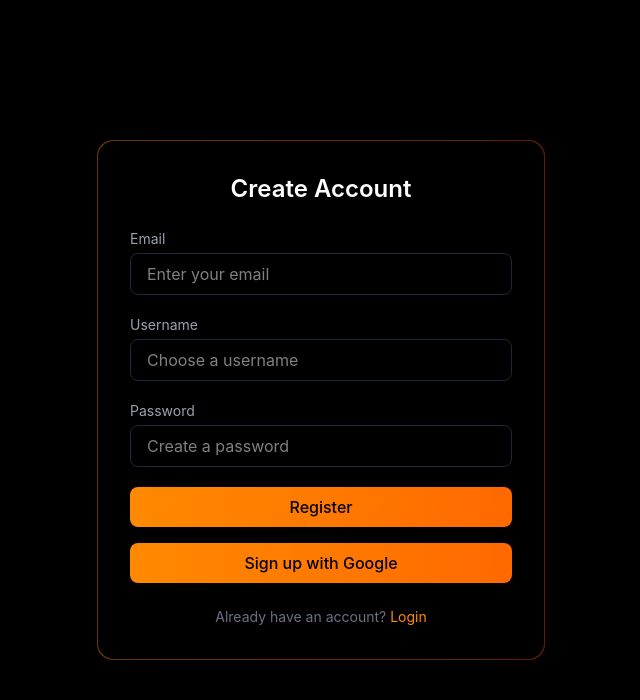
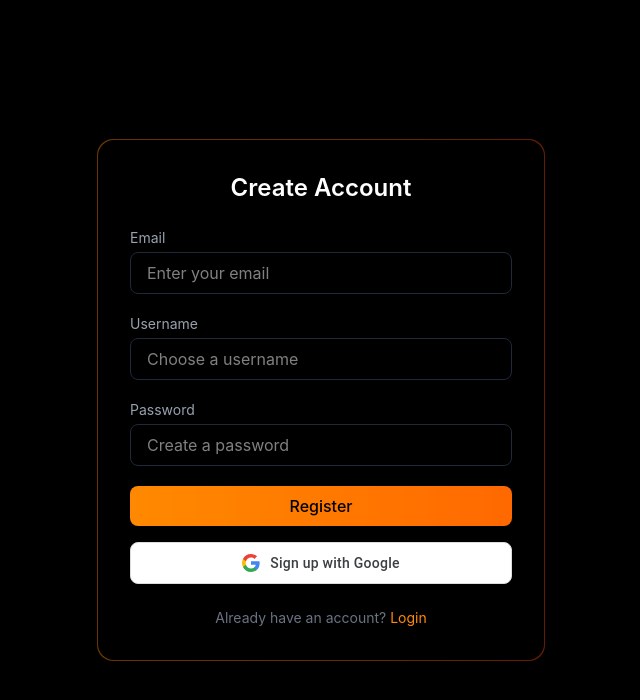
Before and after one commit to LEvii-Ackermann/perplexity, a React (Vite) app in the folder frontend/: page /register in a window 1280 px wide. Shown: the top 700 px of the page, without its empty margins (319-959 px from the left). Built offline with nearby package versions, Linux system fonts and the light colour scheme; no server answers.

Commit message:
oath frontend done

```diff
--- a/frontend/src/features/auth/pages/Login.jsx
+++ b/frontend/src/features/auth/pages/Login.jsx
@@ -100,7 +100,34 @@ const Login = () => {
             </button>
           </form>
 
-          <button onClick={oAthGoogleLogin} className="w-full py-2 rounded-lg font-medium text-black bg-linear-to-r from-orange-400 to-orange-500 hover:from-orange-500 hover:to-orange-600 cursor-pointer transition mt-4">
+          <button
+            onClick={oAthGoogleLogin}
+            style={{
+              display: "flex",
+              alignItems: "center",
+              justifyContent: "center",
+              gap: "10px",
+              width: "100%",
+              height: "42px",
+              marginTop: "16px",
+              background: "#fff",
+              border: "1px solid #dadce0",
+              borderRadius: "8px",
+              fontFamily: "'Google Sans', Roboto, Arial, sans-serif",
+              fontSize: "14px",
+              fontWeight: 500,
+              color: "#3c4043",
+              letterSpacing: "0.25px",
+              cursor: "pointer",
+              boxShadow: "0 1px 1px rgba(0,0,0,0.08)",
+            }}
+          >
+            <svg width="18" height="18" viewBox="0 0 18 18">
+              <path d="M17.64 9.205c0-.639-.057-1.252-.164-1.841H9v3.481h4.844a4.14 4.14 0 0 1-1.796 2.716v2.259h2.908c1.702-1.567 2.684-3.875 2.684-6.615Z" fill="#4285F4"/>
+              <path d="M9 18c2.43 0 4.467-.806 5.956-2.18l-2.908-2.259c-.806.54-1.837.86-3.048.86-2.344 0-4.328-1.584-5.036-3.711H.957v2.332A8.997 8.997 0 0 0 9 18Z" fill="#34A853"/>
+              <path d="M3.964 10.71A5.41 5.41 0 0 1 3.682 9c0-.593.102-1.17.282-1.71V4.958H.957A8.996 8.996 0 0 0 0 9c0 1.452.348 2.827.957 4.042l3.007-2.332Z" fill="#FBBC05"/>
+              <path d="M9 3.58c1.321 0 2.508.454 3.44 1.345l2.582-2.58C13.463.891 11.426 0 9 0A8.997 8.997 0 0 0 .957 4.958L3.964 7.29C4.672 5.163 6.656 3.58 9 3.58Z" fill="#EA4335"/>
+            </svg>
             Sign in with Google
           </button>
 
--- a/frontend/src/features/auth/pages/Register.jsx
+++ b/frontend/src/features/auth/pages/Register.jsx
@@ -109,7 +109,34 @@ const Register = () => {
             </button>
           </form>
 
-          <button onClick={oathGoogleRegister} className="w-full py-2 rounded-lg font-medium text-black bg-linear-to-r from-orange-400 to-orange-500 hover:from-orange-500 hover:to-orange-600 cursor-pointer transition mt-4">
+          <button
+            onClick={oathGoogleRegister}
+            style={{
+              display: "flex",
+              alignItems: "center",
+              justifyContent: "center",
+              gap: "10px",
+              width: "100%",
+              height: "42px",
+              marginTop: "16px",
+              background: "#fff",
+              border: "1px solid #dadce0",
+              borderRadius: "8px",
+              fontFamily: "'Google Sans', Roboto, Arial, sans-serif",
+              fontSize: "14px",
+              fontWeight: 500,
+              color: "#3c4043",
+              letterSpacing: "0.25px",
+              cursor: "pointer",
+              boxShadow: "0 1px 1px rgba(0,0,0,0.08)",
+            }}
+          >
+            <svg width="18" height="18" viewBox="0 0 18 18">
+              <path d="M17.64 9.205c0-.639-.057-1.252-.164-1.841H9v3.481h4.844a4.14 4.14 0 0 1-1.796 2.716v2.259h2.908c1.702-1.567 2.684-3.875 2.684-6.615Z" fill="#4285F4"/>
+              <path d="M9 18c2.43 0 4.467-.806 5.956-2.18l-2.908-2.259c-.806.54-1.837.86-3.048.86-2.344 0-4.328-1.584-5.036-3.711H.957v2.332A8.997 8.997 0 0 0 9 18Z" fill="#34A853"/>
+              <path d="M3.964 10.71A5.41 5.41 0 0 1 3.682 9c0-.593.102-1.17.282-1.71V4.958H.957A8.996 8.996 0 0 0 0 9c0 1.452.348 2.827.957 4.042l3.007-2.332Z" fill="#FBBC05"/>
+              <path d="M9 3.58c1.321 0 2.508.454 3.44 1.345l2.582-2.58C13.463.891 11.426 0 9 0A8.997 8.997 0 0 0 .957 4.958L3.964 7.29C4.672 5.163 6.656 3.58 9 3.58Z" fill="#EA4335"/>
+            </svg>
             Sign up with Google
           </button>
 
```
